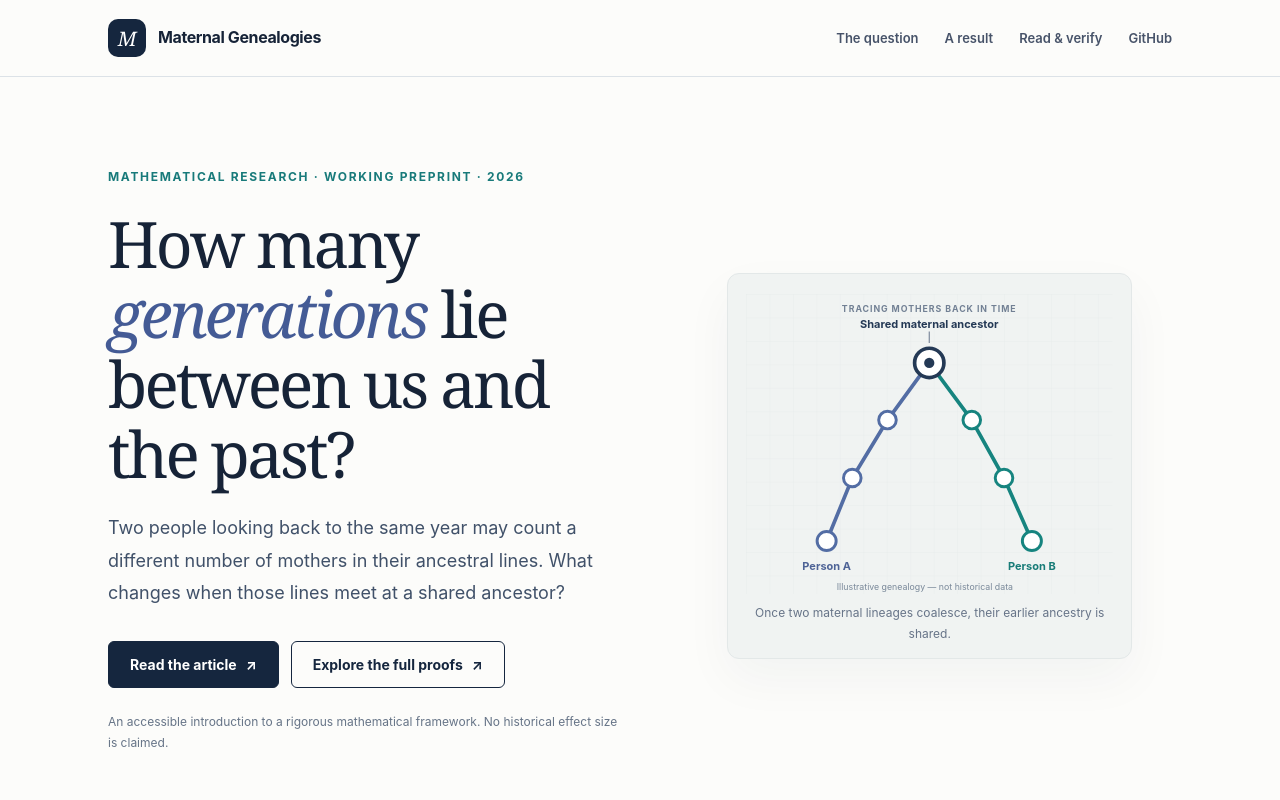
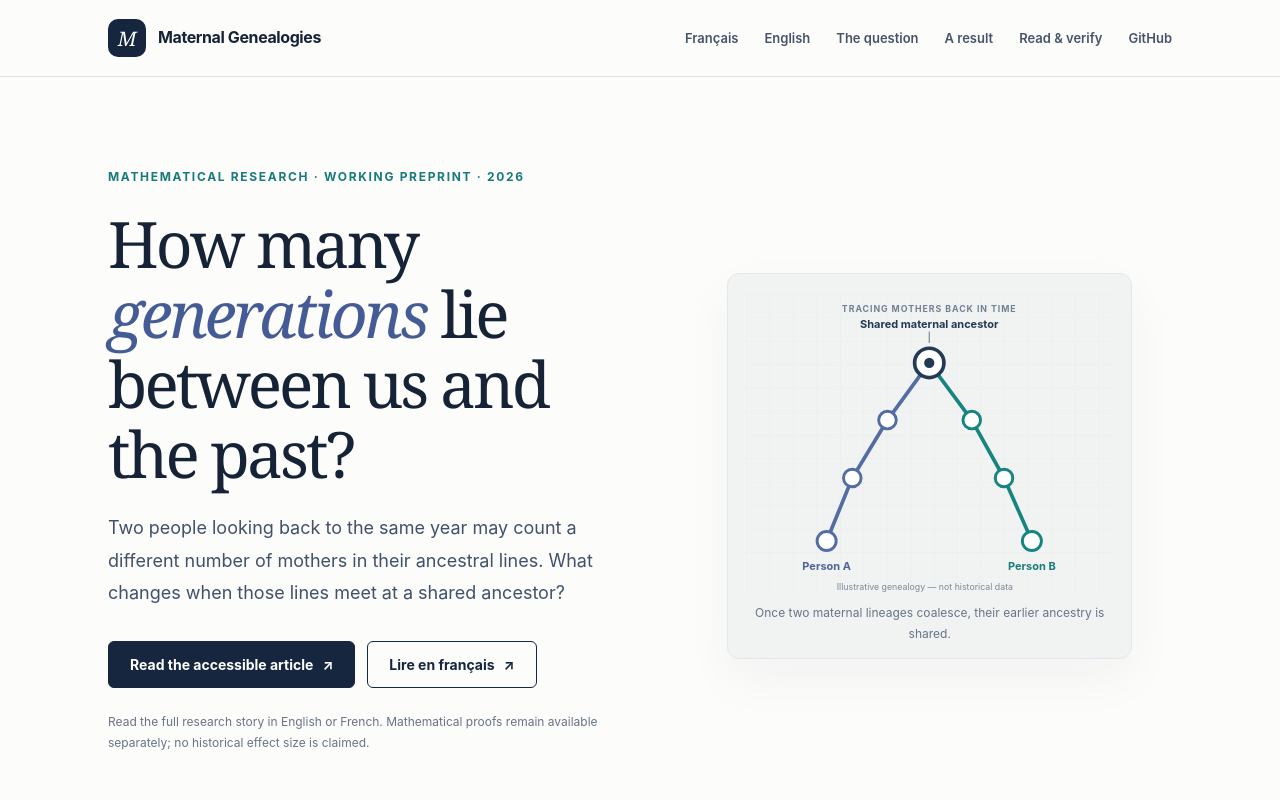
Before and after one commit to leomarquet14-star/maternal-genealogies, a plain HTML site: page index.html in a window 1280 px wide. Shown: the top 800 px of the page. Drawn offline with Linux system fonts and the light colour scheme.

Commit message:
Feature bilingual accessible articles with separate proof documents

```diff
--- a/index.html
+++ b/index.html
@@ -25,14 +25,14 @@
   </style>
 </head>
 <body>
-  <header class="top"><div class="wrap top-inner"><a class="mark" href="#top" aria-label="Maternal Genealogies home"><span class="symbol" aria-hidden="true">M</span><span>Maternal Genealogies</span></a><nav class="nav" aria-label="Primary navigation"><a href="#question">The question</a><a href="#result">A result</a><a href="#documents">Read &amp; verify</a><a href="https://github.com/leomarquet14-star/maternal-genealogies">GitHub</a></nav></div></header>
+  <header class="top"><div class="wrap top-inner"><a class="mark" href="#top" aria-label="Maternal Genealogies home"><span class="symbol" aria-hidden="true">M</span><span>Maternal Genealogies</span></a><nav class="nav" aria-label="Primary navigation"><a href="./article-fr.html" lang="fr">Français</a><a href="./article-en.html" lang="en">English</a><a href="#question">The question</a><a href="#result">A result</a><a href="#documents">Read &amp; verify</a><a href="https://github.com/leomarquet14-star/maternal-genealogies">GitHub</a></nav></div></header>
   <main id="top">
     <section class="hero"><div class="wrap hero-grid"><div>
       <div class="eyebrow">Mathematical research · Working preprint · 2026</div>
       <h1>How many <em>generations</em> lie between us and the past?</h1>
       <p class="lead">Two people looking back to the same year may count a different number of mothers in their ancestral lines. What changes when those lines meet at a shared ancestor?</p>
-      <div class="actions"><a class="btn primary" href="./manuscript_v0_6.pdf" target="_blank" rel="noopener">Read the article <span aria-hidden="true">↗</span></a><a class="btn secondary" href="./VOLUME_M0_M6C_ACCES_AUX_PREUVES.pdf" target="_blank" rel="noopener">Explore the full proofs <span aria-hidden="true">↗</span></a></div>
-      <p class="fine">An accessible introduction to a rigorous mathematical framework. No historical effect size is claimed.</p>
+      <div class="actions"><a class="btn primary" href="./article-en.html">Read the accessible article <span aria-hidden="true">↗</span></a><a class="btn secondary" href="./article-fr.html" lang="fr">Lire en français <span aria-hidden="true">↗</span></a></div>
+      <p class="fine">Read the full research story in English or French. Mathematical proofs remain available separately; no historical effect size is claimed.</p>
     </div><figure class="visual" aria-labelledby="figcap">
       <svg viewBox="0 0 500 410" role="img" aria-label="Two maternal ancestral lineages merge at a shared maternal ancestor. Person A and Person B have separate mothers and earlier maternal ancestors until the lineages coalesce.">
         <defs><pattern id="grid" width="32" height="32" patternUnits="userSpaceOnUse"><path d="M32 0H0V32" fill="none" stroke="#d9e1e2" stroke-width=".7"/></pattern></defs>
@@ -65,8 +65,8 @@
     </div></section>
     <section class="band section" id="documents"><div class="wrap">
       <div class="section-heading"><div class="eyebrow">03 / Read, then verify</div><h2>One accessible doorway. The complete mathematics behind it.</h2><p>Start with the research article, then follow the detailed constructions, hypotheses, and proofs in the companion technical volume.</p></div>
-      <div class="reading">
-        <article class="doc"><span class="tag">Start here · 24 pages</span><h3>Research article</h3><p class="grow">An introduction to calendar-time maternal depth, coalescence, and cohort dispersion, including the model, theorems, figures and mathematical arguments.</p><a class="download" href="./manuscript_v0_6.pdf" target="_blank" rel="noopener">Open the article (PDF) <span aria-hidden="true">↗</span></a></article>
+      <div class="reading" style="margin-bottom:22px"><article class="doc"><span class="tag">Article de lecture · Français</span><h3 lang="fr">Généalogies maternelles en temps calendaire</h3><p class="grow" lang="fr">Une introduction accessible à la question, aux résultats mathématiques et au graphique de dispersion, avec les limites clairement expliquées.</p><a class="download" href="./article-fr.html" lang="fr">Lire l’article en français <span aria-hidden="true">↗</span></a><a class="download" href="./article-fr.pdf" lang="fr">PDF français <span aria-hidden="true">↗</span></a></article><article class="doc"><span class="tag">Reader's article · English</span><h3>Calendar-Time Maternal Genealogies</h3><p class="grow">An inviting route into the question, mathematical results and cohort-dispersion figure, with rigorous qualifications and direct links to the proofs.</p><a class="download" href="./article-en.html">Read the English article <span aria-hidden="true">↗</span></a><a class="download" href="./article-en.pdf">English PDF <span aria-hidden="true">↗</span></a></article></div><div class="reading">
+        <article class="doc"><span class="tag">Proof paper · 24 pages</span><h3>Technical proof manuscript</h3><p class="grow">The complete 24-page mathematical V0.6 manuscript: detailed assumptions, theorem statements, derivations, and proofs underlying both accessible articles.</p><a class="download" href="./manuscript_v0_6.pdf" target="_blank" rel="noopener">Open the technical proofs (PDF) <span aria-hidden="true">↗</span></a></article>
         <article class="doc"><span class="tag">Go deeper · 1,406 pages</span><h3>Technical proof volume</h3><p class="grow">The full M0–M6c research documentation, arranged by module, with navigational indexes, assumptions, subsidiary lemmas, and extended proofs. Historical versions are retained for traceability.</p><a class="download" href="./VOLUME_M0_M6C_ACCES_AUX_PREUVES.pdf" target="_blank" rel="noopener">Open the full proof archive (PDF) <span aria-hidden="true">↗</span></a></article>
       </div>
       <div class="note"><strong>Scientific status.</strong> This is a working mathematical preprint, not a peer-reviewed publication. The paper proves results for specified models; general M4–M5 historical-population extensions are not claimed to be fully certified. No empirical effect on real human populations has been established here.</div>
```
